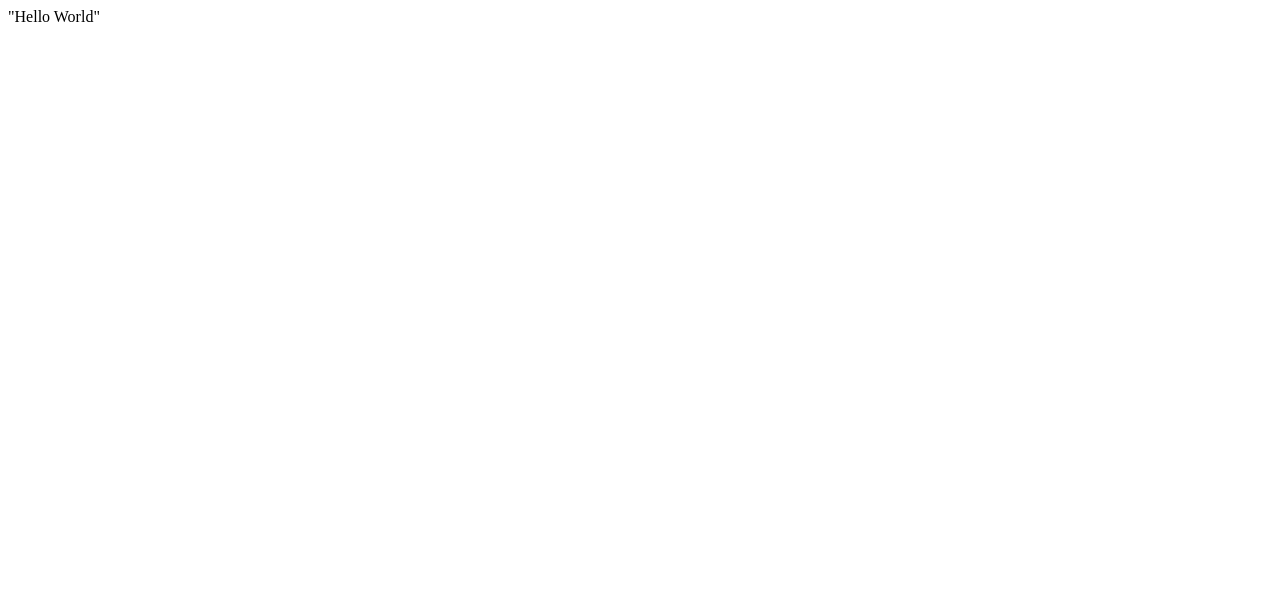
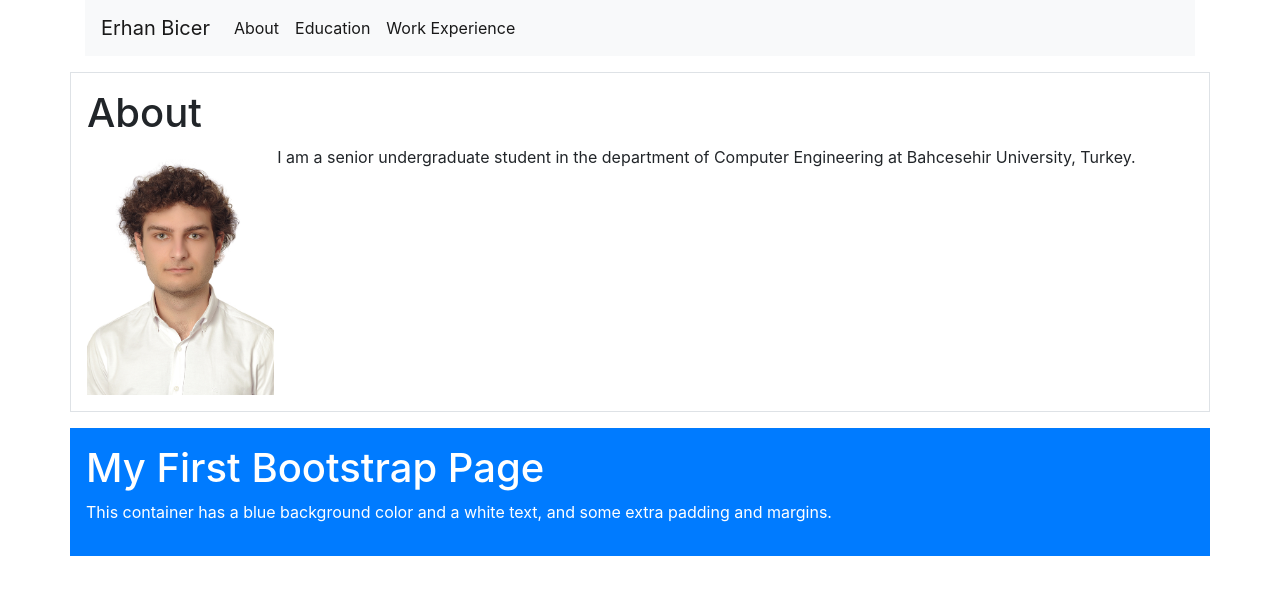
Before and after one commit to erhanbicerr/erhanbicerr.github.io, a plain HTML site: page index.html in a window 1280 px wide. Drawn offline with nearby package versions, Linux system fonts and the light colour scheme.

Commit message:
Add image

```diff
--- a/index.html
+++ b/index.html
@@ -1 +1,34 @@
-"Hello World"
+<html lang="en">
+<head>
+	<title> Erhan Bicer </title>
+	<link rel="stylesheet" href="https://maxcdn.bootstrapcdn.com/bootstrap/4.5.2/css/bootstrap.min.css">
+	<script src="https://maxcdn.bootstrapcdn.com/bootstrap/4.5.2/js/bootstrap.min.js"></script>
+</head>
+<body>
+<div class="container">
+	<nav class="navbar navbar-expand-lg navbar-light bg-light">
+  <a class="navbar-brand" href="#">Erhan Bicer</a>
+  <button class="navbar-toggler" type="button" data-toggle="collapse" data-target="#navbarNavAltMarkup" aria-controls="navbarNavAltMarkup" aria-expanded="false" aria-label="Toggle navigation">
+    <span class="navbar-toggler-icon"></span>
+  </button>
+  <div class="collapse navbar-collapse" id="navbarNavAltMarkup">
+    <div class="navbar-nav">
+      <a class="nav-item nav-link active" href="#">About<span class="sr-only">(current)</span></a>
+      <a class="nav-item nav-link active" href="#">Education</a>
+	  <a class="nav-item nav-link active" href="#">Work Experience</a>
+    </div>
+  </div>
+</nav>
+</div>
+<div class="container p-3 my-3 border">
+	<h1>About</h1>
+	<img src="erhan.jpg" alt="erhan"  width=auto height="250" align="left">
+	<p>I am a senior undergraduate student in the department of Computer Engineering at Bahcesehir University, Turkey.</p>
+	<div style="clear:both"></div>
+</div>
+<div class="container p-3 my-3 bg-primary text-white">
+	<h1>My First Bootstrap Page</h1>
+	<p>This container has a blue background color and a white text, and some extra padding and margins.</p>
+</div>
+</body>
+</html>
```
Also changed, not shown: erhan.jpg (added).
